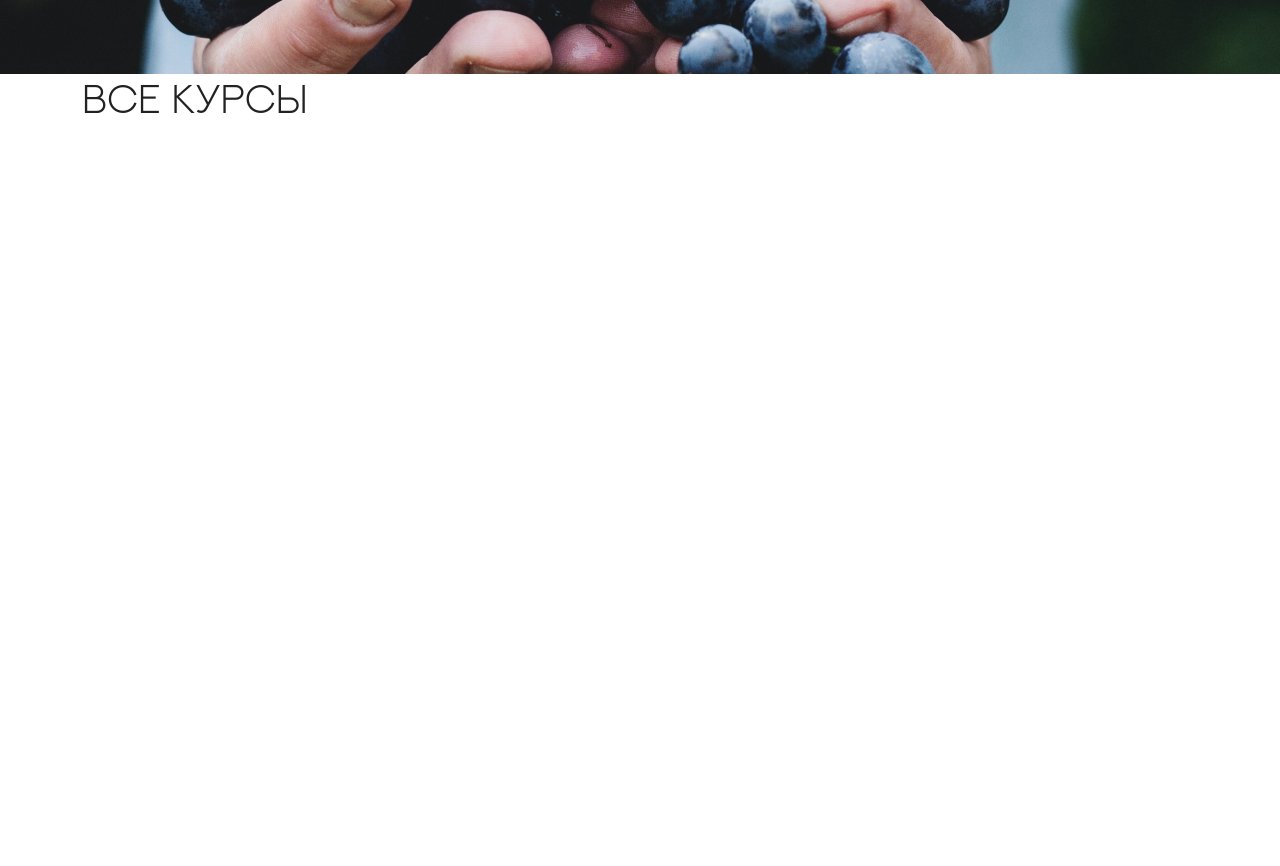
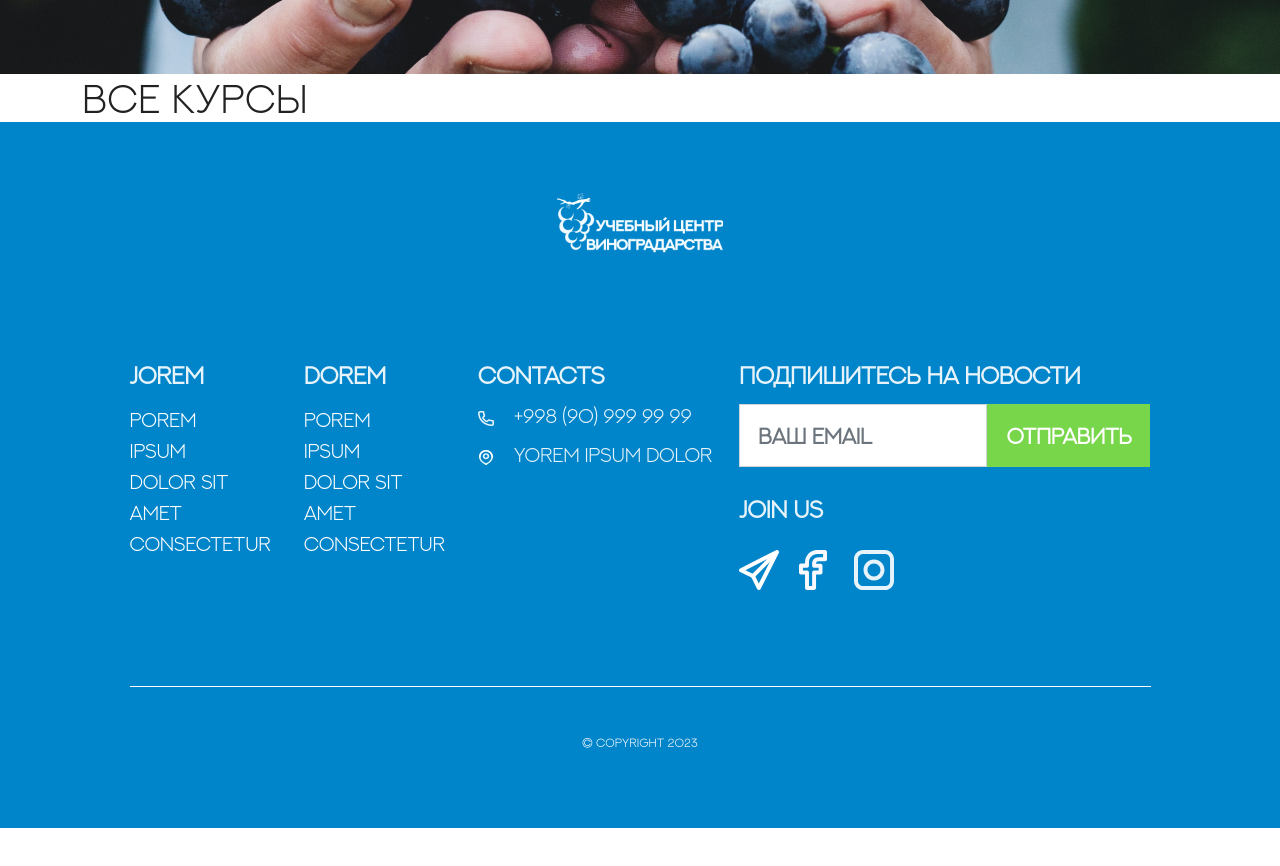
Before and after one commit to 7Davronbek/gape-app-test, a React (Vite) app: page /#/all-courses in a window 1280 px wide. Shown: the part 500-1366 px from the top of the page. After the commit the page ends 1328 px from the top, so only its background shows below. Built offline with nearby package versions, Linux system fonts and the light colour scheme.

Commit message:
gape-app

```diff
--- a/src/App.jsx
+++ b/src/App.jsx
@@ -1,7 +1,7 @@
 import React from "react";
 import { Route, Routes } from "react-router-dom";
 import { AllCourses, Main } from "./pages";
-import { Navbar } from "./components";
+import { Footer, Navbar } from "./components";
 
 const App = () => {
   return (
@@ -11,7 +11,7 @@ const App = () => {
         <Route path="/" element={<Main />} />
         <Route path="/all-courses" element={<AllCourses />} />
       </Routes>
-      <div className="vh-100"></div>
+      <Footer />
     </>
   );
 };
--- /dev/null
+++ b/src/components/Footer.jsx
@@ -0,0 +1,103 @@
+import React from "react";
+
+const Footer = () => {
+  return (
+    <div className="Footer">
+      <div className="container">
+        <div className="row">
+          <div className="col-12 text-center">
+            <div className="img">
+              <img src="/assets/images/logo.png" alt="" />
+            </div>
+          </div>
+
+          <div className="col-lg-11 mx-auto">
+            <div className="row">
+              <div className="col-lg-2 mb-3">
+                <h2>Jorem</h2>
+                <h3>Porem</h3>
+                <h3>ipsum</h3>
+                <h3>dolor sit</h3>
+                <h3>amet</h3>
+                <h3>consectetur</h3>
+              </div>
+
+              <div className="col-lg-2 mb-3">
+                <h2>Dorem</h2>
+                <h3>Porem</h3>
+                <h3>ipsum</h3>
+                <h3>dolor sit</h3>
+                <h3>amet</h3>
+                <h3>consectetur</h3>
+              </div>
+
+              <div className="col-lg-3 mb-3">
+                <h2>Contacts</h2>
+
+                <a
+                  href="tel: +998909999999"
+                  className="d-flex align-items-center"
+                >
+                  {" "}
+                  <i className="icon">
+                    <img src="/assets/icons/phone.svg" alt="" />
+                  </i>{" "}
+                  +998 (90) 999 99 99
+                </a>
+                <a
+                  href="emailto='fake@gmail.com"
+                  className="d-flex align-items-center"
+                >
+                  {" "}
+                  <i className="icon">
+                    <img src="/assets/icons/location.svg" alt="" />
+                  </i>{" "}
+                  Yorem ipsum dolor
+                </a>
+              </div>
+
+              <div className="col-lg-5 mb-3">
+                <h2>подпишитесь на новости</h2>
+
+                <form className="inputWrap">
+                  <input
+                    type="email"
+                    required
+                    placeholder="Ваш email"
+                    className="form-control"
+                  />
+                  <button className="btn">отправить</button>
+                </form>
+
+                <h2>Join us</h2>
+
+                <div className="wrap">
+                  <a href="" className="i">
+                    <img src="/assets/icons/tg.svg" alt="" />
+                  </a>
+                  <a href="" className="i">
+                    <img src="/assets/icons/fb.svg" alt="" />
+                  </a>
+                  <a href="" className="i">
+                    <img src="/assets/icons/insta.svg" alt="" />
+                  </a>
+                </div>
+              </div>
+            </div>
+          </div>
+
+          <div className="col-12"></div>
+        </div>
+
+        <div className="row">
+          <div className="col-lg-11 mx-auto">
+            <div className="footerLine"></div>
+            <p>© copyright 2023</p>
+          </div>
+        </div>
+      </div>
+    </div>
+  );
+};
+
+export default Footer;
--- a/src/components/Navbar.jsx
+++ b/src/components/Navbar.jsx
@@ -38,7 +38,7 @@ const Navbar = () => {
               <div>
                 <Link
                   className={`regular ${
-                    location.pathname === "all-courses" ? "active" : ""
+                    location.pathname === "/all-courses" ? "active" : ""
                   }`}
                   to="/all-courses"
                 >
@@ -48,7 +48,7 @@ const Navbar = () => {
               <div>
                 <Link
                   className={` ${
-                    location.pathname === "about-us" ? "active" : ""
+                    location.pathname === "/about-us" ? "active" : ""
                   }`}
                   to="/about-us"
                 >
@@ -58,7 +58,7 @@ const Navbar = () => {
               <div>
                 <Link
                   className={` ${
-                    location.pathname === "about-us" ? "active" : ""
+                    location.pathname === "/about-us" ? "active" : ""
                   }`}
                   to="/about-us"
                 >
--- a/src/components/index.js
+++ b/src/components/index.js
@@ -7,3 +7,4 @@ export { default as Email } from "./Email";
 export { default as AllCoursesHeader } from "./AllCoursesHeader";
 export { default as CoursesFilter } from "./CoursesFilter";
 export { default as Gallery } from "./Gallery";
+export { default as Footer } from "./Footer";
--- a/src/style/main.scss
+++ b/src/style/main.scss
@@ -95,12 +95,13 @@ body {
       color: rgba(255, 255, 255, 0.9);
       margin-right: 25px;
       text-transform: uppercase;
+      transition: all .3s ease-in-out;
 
       &:first-child {
         margin-left: 25px;
       }
 
-      &.active {
+      &.active, &:hover {
         color: #0085ca;
       }
     }
@@ -361,4 +362,97 @@ body {
       margin-bottom: 56px;
     }
   }
+
+  .Footer {
+    background-color: #0085CA;
+    padding: 71px 0 78px;
+
+    p {
+        font-weight: 400;
+        font-size: 12px;
+        line-height: 14px;
+        display: flex;
+        align-items: center;
+        justify-content: center;
+        margin-top: 49px;
+        color: #FFFFFF;
+    }
+
+    .footerLine {
+        width: 100%;
+        height: 1px;
+        margin-top: 80px;
+        background-color: #fff;
+    }
+
+    .img {
+        margin-bottom: 105px;
+    }
+
+    h2 {
+        font-weight: 600;
+        font-size: 24px;
+        line-height: 27px;
+        letter-spacing: -0.35px;
+        color: rgba(255, 255, 255, 0.9);
+        margin-bottom: 16px;
+    }
+
+    h3 {
+        font-weight: 400;
+        font-size: 20px;
+        line-height: 31px;
+        letter-spacing: -0.35px;
+        color: #FFFFFF;
+    }
+
+    a {
+        font-weight: 400;
+        font-size: 20px;
+        line-height: 23px;
+        letter-spacing: -0.35px;
+        color: rgba(255, 255, 255, 0.9);
+        margin-bottom: 16px;
+
+        i {
+            margin-right: 20px;
+        }
+    }
+
+    .inputWrap {
+        display: flex;
+        align-items: center;
+        margin: 15px 0 28px;
+
+        input {
+            font-weight: 600;
+            font-size: 22px;
+            line-height: 25px;
+            letter-spacing: -0.35px;
+            color: #797979;
+            padding: 18px;
+            border-radius: 0;
+        }
+
+        button {
+            font-weight: 600;
+            font-size: 22px;
+            line-height: 25px;
+            letter-spacing: -0.35px;
+            color: #FFFFFF;
+            background: #78D64A;
+            padding: 18px;
+            border-radius: 0;
+        }
+    }
+
+    .wrap {
+        margin-top: 28px;
+
+        .i {
+            margin-right: 20px;
+            cursor: pointer;
+        }
+    }
+  }
 }
```
